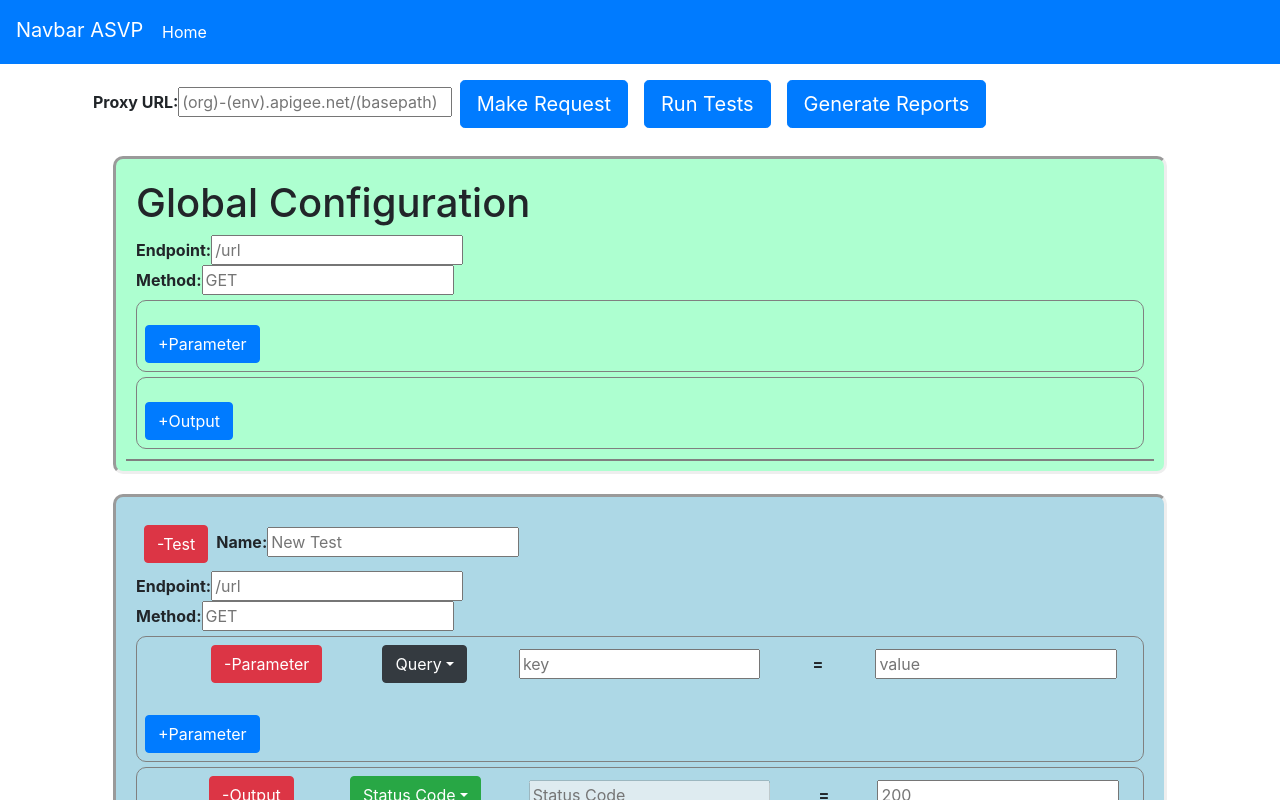
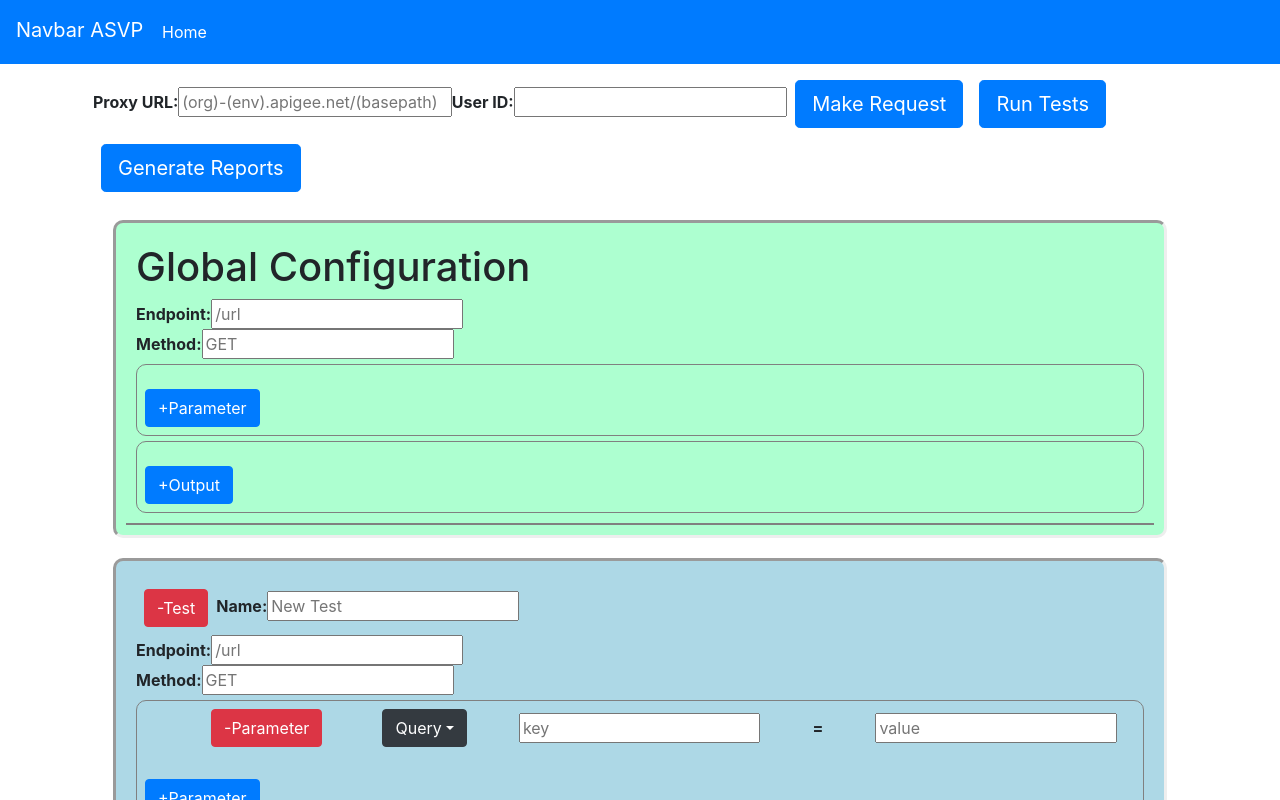
Before and after one commit to rpierz-pk/asvp, a React (Create React App) app in the folder react/: page / in a window 1280 px wide. Shown: the top 800 px of the page. Built offline with nearby package versions, Linux system fonts and the light colour scheme.

Commit message:
Added UserID to UI

```diff
--- a/react/src/components/tests.jsx
+++ b/react/src/components/tests.jsx
@@ -9,6 +9,7 @@ class Tests extends Component {
   url = "http://localhost:8000";
 
   state = {
+    UserID: "",
     ProxyURL: "(org)-(env).apigee.net/(basepath)",
     tests: [
       {
@@ -146,7 +147,9 @@ class Tests extends Component {
   };
 
   handleInputChange = (event, testId, elementType, elementId) => {
-    if (elementType === "ProxyURL") {
+    if (elementType === "UserID") {
+      this.setState({ UserID: event.target.value });
+    } else if (elementType === "ProxyURL") {
       this.setState({ ProxyURL: event.target.value });
     } else {
       this.setState(
@@ -277,19 +280,21 @@ class Tests extends Component {
       }
     }
     console.log(req);
-    axios.post(`${this.url}/generate?id=rpierz`, req).then(res => {
-      console.log(res);
-    });
+    axios
+      .post(`${this.url}/generate?id=${this.state.UserID}`, req)
+      .then(res => {
+        console.log(res);
+      });
   };
 
   runTests = () => {
-    axios.get(`${this.url}/run?id=rpierz`).then(res => {
+    axios.get(`${this.url}/run?id=${this.state.UserID}`).then(res => {
       console.log(res);
     });
   };
 
   generateReport = () => {
-    axios.get(`${this.url}/report?id=rpierz`).then(res => {
+    axios.get(`${this.url}/report?id=${this.state.UserID}`).then(res => {
       console.log(res);
     });
   };
@@ -317,10 +322,16 @@ class Tests extends Component {
         <div style={{ fontWeight: "bold" }}>
           Proxy URL:
           <InputText
-            style={{ width: "350px" }}
             type="text"
             targetElement="ProxyURL"
             placeholder={this.state.ProxyURL}
+            onChange={this.handleInputChange}
+          />
+          User ID:
+          <InputText
+            type="text"
+            targetElement="UserID"
+            placeholder={this.state.UserID}
             onChange={this.handleInputChange}
           />
           <button
```
